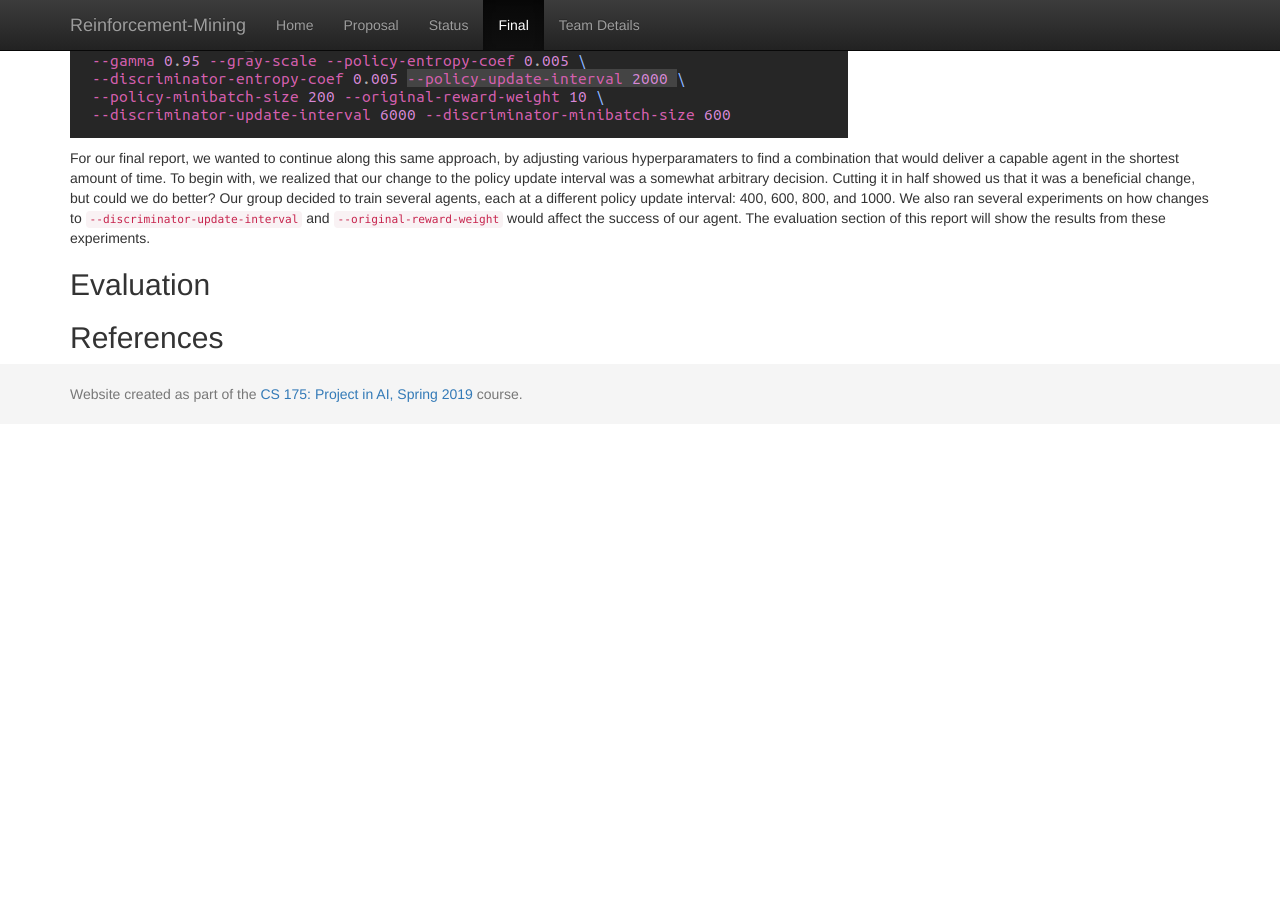
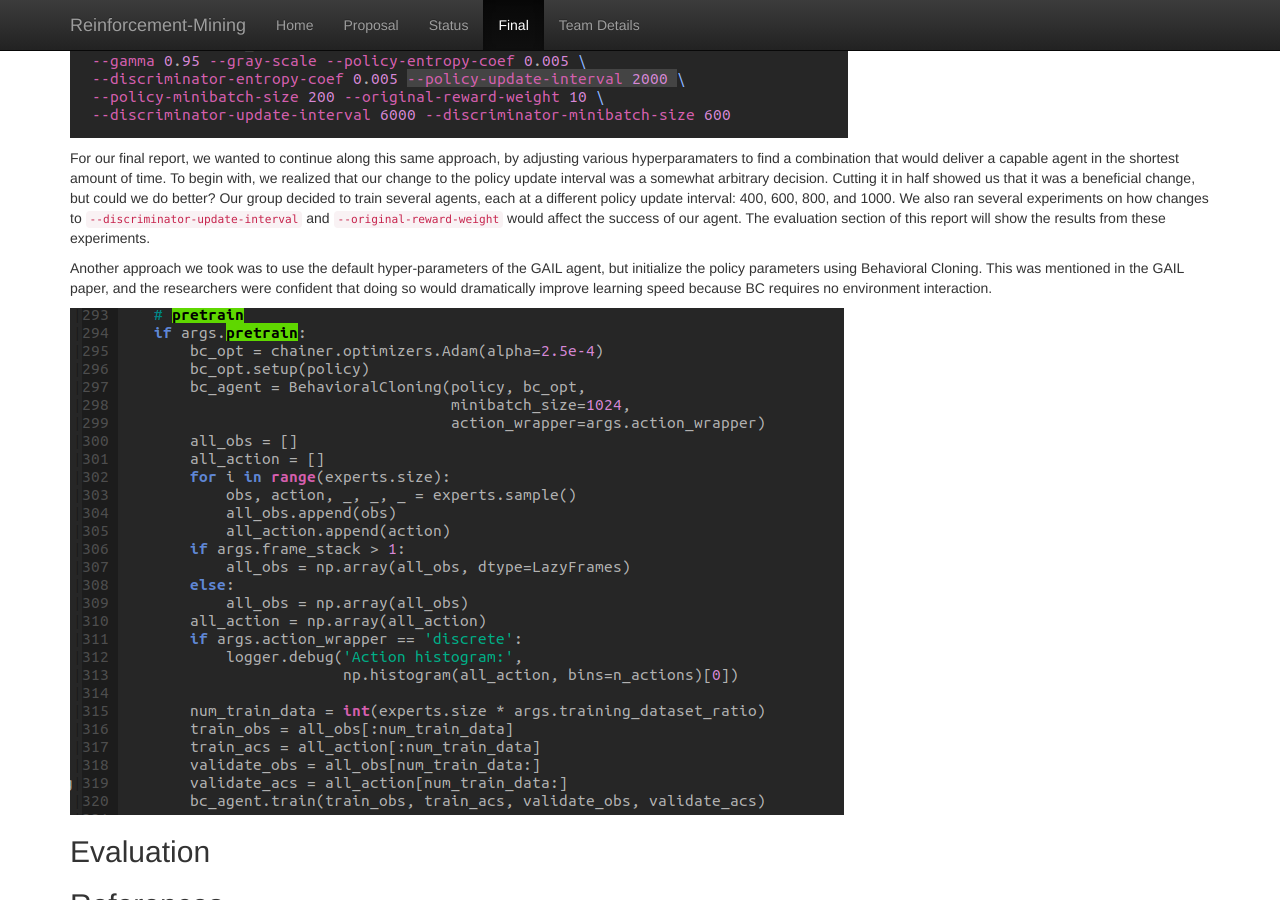
Before and after one commit to TDHTTTT/RM, a Jekyll site: the page built from docs/final.md, in a window 1280 px wide and 900 px high, scrolled down 595 px. Built offline with Jekyll 4.4.1, drawn with Linux system fonts in a browser that asks for light colours; before the commit the page ends 1019 px from its top, so only the background shows below that.

Commit message:
Added BC in approaches

```diff
--- a/docs/final.md
+++ b/docs/final.md
@@ -17,6 +17,10 @@ In our previous attempt at improving GAIL we had noticed from observing our agen
 
 For our final report, we wanted to continue along this same approach, by adjusting various hyperparamaters to find a combination that would deliver a capable agent in the shortest amount of time. To begin with, we realized that our change to the policy update interval was a somewhat arbitrary decision. Cutting it in half showed us that it was a beneficial change, but could we do better? Our group decided to train several agents, each at a different policy update interval: 400, 600, 800, and 1000. We also ran several experiments on how changes to `--discriminator-update-interval` and `--original-reward-weight` would affect the success of our agent. The evaluation section of this report will show the results from these experiments.
 
+Another approach we took was to use the default hyper-parameters of the GAIL agent, but initialize the policy parameters using Behavioral Cloning. This was mentioned in the GAIL paper, and the researchers were confident that doing so would dramatically improve learning speed because BC requires no environment interaction.
+
+![Pretrain](images/Pretrain.png)
+
 
 ## Evaluation
 
```
